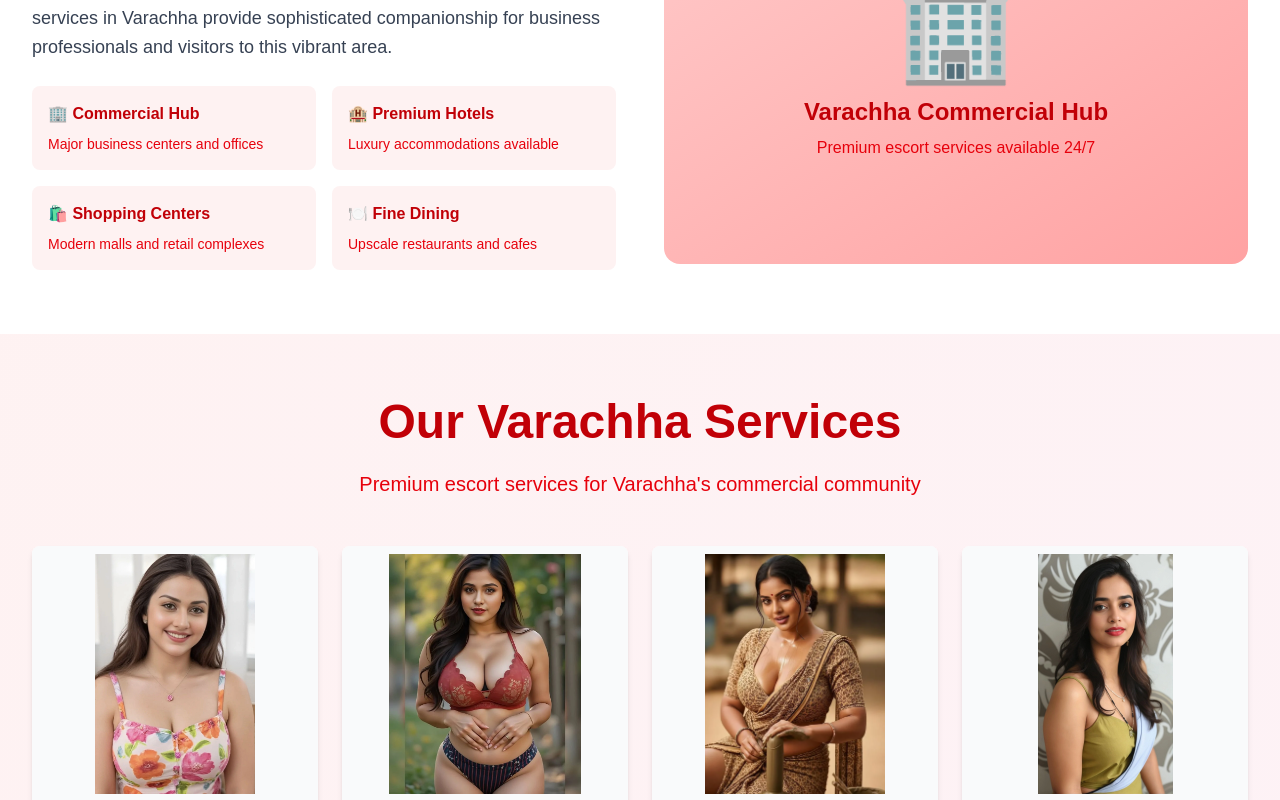
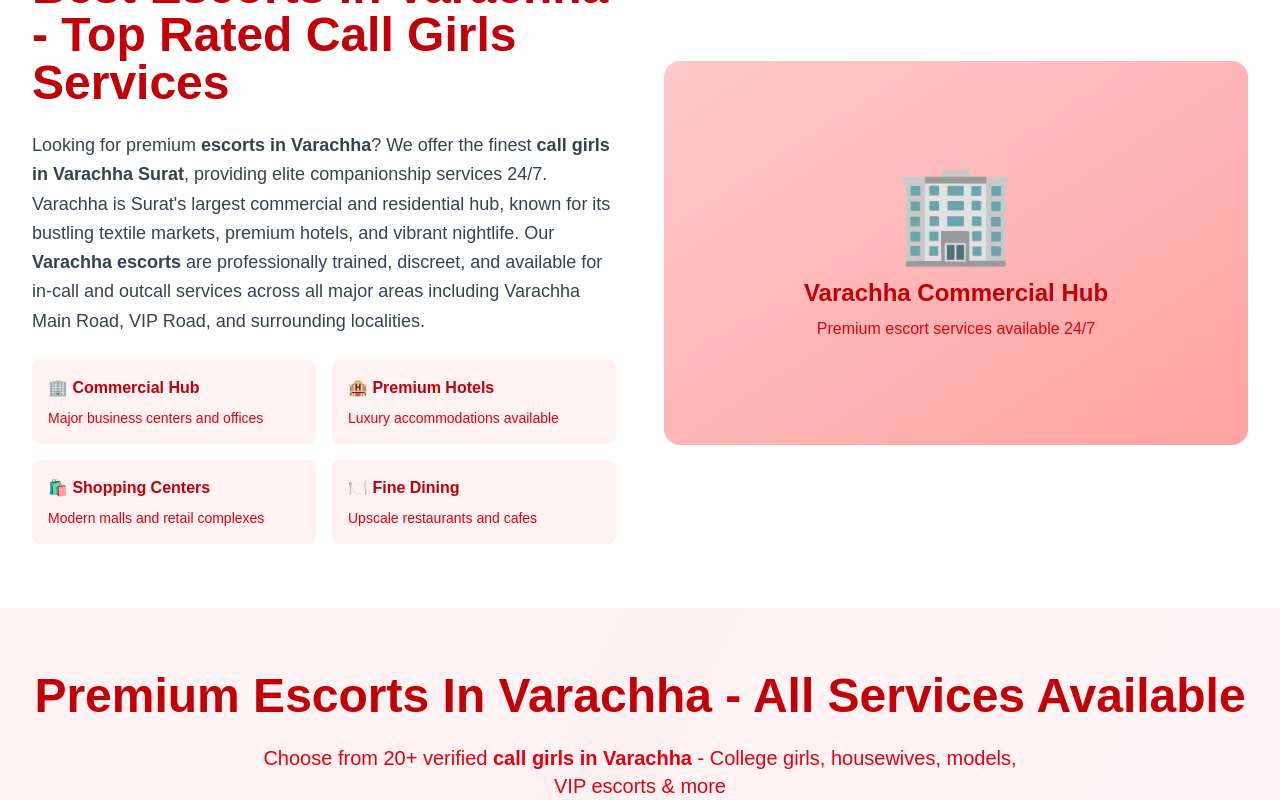
Before and after one commit to anshmydigitalcrown-ui/surat, a Next.js app: page /locations/varachha in a window 1280 px wide. Shown: the part 820-1620 px from the top of the page. Built offline with nearby package versions, Linux system fonts and the light colour scheme.

Commit message:
Optimize Varachha page SEO for 'Escorts In Varachha' keyword ranking

```diff
--- a/src/app/locations/varachha/page.tsx
+++ b/src/app/locations/varachha/page.tsx
@@ -76,10 +76,10 @@ export default function VarachhaEscorts() {
           <div className="absolute inset-0 bg-black/20"></div>
           <div className="relative max-w-7xl mx-auto px-4 sm:px-6 lg:px-8 text-center">
             <h1 className="text-3xl sm:text-4xl md:text-5xl lg:text-7xl font-bold mb-4 sm:mb-6 animate-fadeInUp leading-tight">
-              Varachha Escorts Services
+              Escorts In Varachha | Premium Call Girls Varachha Surat
             </h1>
             <p className="text-lg sm:text-xl lg:text-2xl text-red-100 max-w-3xl mx-auto animate-fadeInUp leading-relaxed px-4">
-              Premium escort services in Varachha - Commercial hub with premium hotels and business centers
+              #1 Rated Escorts In Varachha - Elite Call Girls, VIP Companionship & Professional Escort Services in Varachha, Surat Available 24/7
             </p>
             <div className="mt-6 sm:mt-8 flex flex-col sm:flex-row gap-3 sm:gap-4 justify-center max-w-md sm:max-w-none mx-auto">
               <Link
@@ -104,12 +104,10 @@ export default function VarachhaEscorts() {
             <div className="grid grid-cols-1 lg:grid-cols-2 gap-8 lg:gap-12 items-center">
               <div className="order-2 lg:order-1">
                 <h2 className="text-2xl sm:text-3xl md:text-4xl lg:text-5xl font-bold text-red-700 mb-4 sm:mb-6">
-                  About Varachha Area
+                  Best Escorts In Varachha - Top Rated Call Girls Services
                 </h2>
                 <p className="text-base sm:text-lg text-gray-700 mb-4 sm:mb-6 leading-relaxed">
-                  Varachha is a major commercial hub in Surat, known for its bustling business centers,
-                  premium hotels, and shopping complexes. Our escort services in Varachha provide
-                  sophisticated companionship for business professionals and visitors to this vibrant area.
+                  Looking for premium <strong>escorts in Varachha</strong>? We offer the finest <strong>call girls in Varachha Surat</strong>, providing elite companionship services 24/7. Varachha is Surat's largest commercial and residential hub, known for its bustling textile markets, premium hotels, and vibrant nightlife. Our <strong>Varachha escorts</strong> are professionally trained, discreet, and available for in-call and outcall services across all major areas including Varachha Main Road, VIP Road, and surrounding localities.
                 </p>
                 <div className="grid grid-cols-1 sm:grid-cols-2 gap-3 sm:gap-4">
                   <div className="bg-red-50 p-3 sm:p-4 rounded-lg">
@@ -148,10 +146,10 @@ export default function VarachhaEscorts() {
           <div className="max-w-7xl mx-auto px-4 sm:px-6 lg:px-8">
             <div className="text-center mb-8 sm:mb-12">
               <h2 className="text-2xl sm:text-3xl md:text-4xl lg:text-5xl font-bold text-red-700 mb-4 sm:mb-6">
-                Our Varachha Services
+                Premium Escorts In Varachha - All Services Available
               </h2>
               <p className="text-lg sm:text-xl text-red-600 max-w-3xl mx-auto">
-                Premium escort services for Varachha&apos;s commercial community
+                Choose from 20+ verified <strong>call girls in Varachha</strong> - College girls, housewives, models, VIP escorts & more
               </p>
             </div>
 
@@ -210,7 +208,7 @@ export default function VarachhaEscorts() {
           <div className="max-w-7xl mx-auto px-4 sm:px-6 lg:px-8">
             <div className="text-center mb-8 sm:mb-12">
               <h2 className="text-2xl sm:text-3xl md:text-4xl lg:text-5xl font-bold text-red-700 mb-4 sm:mb-6">
-                Why Choose Our Varachha Services
+                Why Choose Our Escorts In Varachha Surat?
               </h2>
             </div>
 
@@ -239,53 +237,46 @@ export default function VarachhaEscorts() {
           <div className="max-w-6xl mx-auto px-4 sm:px-6 lg:px-8">
             <div className="text-center mb-12">
               <h2 className="text-3xl sm:text-4xl md:text-5xl font-bold text-red-800 mb-6">
-                Escorts in Varachha - Premium Companionship Services
+                Escorts In Varachha | Call Girls Varachha | Varachha Escorts Service
               </h2>
               <p className="text-lg sm:text-xl text-red-700 max-w-4xl mx-auto leading-relaxed">
-                Discover elite escort services in Varachha, Surat&apos;s premier commercial hub offering
-                sophisticated companionship for discerning clients
+                Welcome to Varachha's #1 rated escort service! Find verified <strong>escorts in Varachha</strong>, professional <strong>call girls in Varachha</strong>, and premium companionship services available 24/7. Whether you're looking for VIP escorts, college girls, Russian models, or housewife escorts in Varachha, we have the perfect companion for you.
               </p>
             </div>
 
             <div className="grid grid-cols-1 lg:grid-cols-2 gap-12 mb-16">
               <div className="space-y-6">
                 <h3 className="text-2xl sm:text-3xl font-bold text-red-800 mb-4">
-                  Why Choose Varachha Escorts?
+                  Why Choose Our Escorts In Varachha?
                 </h3>
                 <p className="text-base sm:text-lg text-gray-700 leading-relaxed">
-                  Varachha stands as Surat&apos;s most prominent commercial district, attracting business
-                  professionals, entrepreneurs, and visitors from across the globe. Our premium escort
-                  services in Varachha cater to the sophisticated needs of this elite clientele,
-                  offering unmatched companionship experiences.
+                  <strong>Escorts in Varachha</strong> are highly sought after due to the area's prominence as Surat's largest commercial and residential district. Our <strong>call girls in Varachha</strong> are carefully selected, professionally trained, and offer world-class companionship services. Whether you need an escort for business meetings, social events, dinner dates, or private companionship, our <strong>Varachha escorts</strong> deliver exceptional experiences tailored to your needs.
                 </p>
                 <p className="text-base sm:text-lg text-gray-700 leading-relaxed">
-                  Located in the heart of Surat&apos;s textile and diamond trading center, Varachha
-                  offers the perfect backdrop for business meetings, social events, and private
-                  gatherings. Our carefully selected companions understand the nuances of
-                  professional networking and social etiquette required in this prestigious area.
+                  Located strategically near VIP Road, Varachha Main Road, and close to premium hotels like The Gateway Hotel and Courtyard by Marriott, our <strong>escort service in Varachha</strong> provides convenient outcall services across the entire Varachha area. We serve clients in Varachha Char Rasta, Canal Road, Kapodra, and all nearby localities with complete discretion and professionalism.
                 </p>
               </div>
 
               <div className="space-y-6">
                 <h3 className="text-2xl sm:text-3xl font-bold text-red-800 mb-4">
-                  Premium Services Available
+                  Types of Call Girls In Varachha We Offer
                 </h3>
                 <div className="grid grid-cols-1 sm:grid-cols-2 gap-4">
                   <div className="bg-white p-4 rounded-lg shadow-md border border-red-100">
-                    <h4 className="font-semibold text-red-700 mb-2">Business Companions</h4>
-                    <p className="text-sm text-gray-600">Professional escorts for corporate events and business meetings</p>
+                    <h4 className="font-semibold text-red-700 mb-2">🎓 College Girl Escorts Varachha</h4>
+                    <p className="text-sm text-gray-600">Young, energetic college girls available for companionship and dating</p>
                   </div>
                   <div className="bg-white p-4 rounded-lg shadow-md border border-red-100">
-                    <h4 className="font-semibold text-red-700 mb-2">Social Events</h4>
-                    <p className="text-sm text-gray-600">Elegant companions for parties and social gatherings</p>
+                    <h4 className="font-semibold text-red-700 mb-2">💼 VIP Call Girls Varachha</h4>
+                    <p className="text-sm text-gray-600">Elite models and high-profile escorts for business events</p>
                   </div>
                   <div className="bg-white p-4 rounded-lg shadow-md border border-red-100">
-                    <h4 className="font-semibold text-red-700 mb-2">Hotel Services</h4>
-                    <p className="text-sm text-gray-600">Discreet outcall services to premium hotels in Varachha</p>
+                    <h4 className="font-semibold text-red-700 mb-2">🏠 Housewife Escorts Varachha</h4>
+                    <p className="text-sm text-gray-600">Mature, experienced housewife companions for intimate encounters</p>
                   </div>
                   <div className="bg-white p-4 rounded-lg shadow-md border border-red-100">
-                    <h4 className="font-semibold text-red-700 mb-2">VIP Experiences</h4>
-                    <p className="text-sm text-gray-600">Exclusive high-end companionship for elite clients</p>
+                    <h4 className="font-semibold text-red-700 mb-2">🌟 Russian Model Escorts</h4>
+                    <p className="text-sm text-gray-600">International models and air hostess escorts in Varachha</p>
                   </div>
                 </div>
               </div>
@@ -295,13 +286,10 @@ export default function VarachhaEscorts() {
               <div className="grid grid-cols-1 md:grid-cols-2 gap-8 items-center">
                 <div>
                   <h3 className="text-2xl sm:text-3xl font-bold mb-4">
-                    Varachha&apos;s Commercial Advantage
+                    Areas We Serve - Escorts In Varachha
                   </h3>
                   <p className="text-red-100 leading-relaxed mb-6">
-                    As Surat&apos;s primary commercial district, Varachha hosts numerous multinational
-                    companies, luxury hotels, and upscale restaurants. Our escort services are
-                    strategically positioned to serve the sophisticated clientele that frequents
-                    this prestigious business hub.
+                    Our <strong>Varachha escort service</strong> covers all major areas including Varachha Main Road, VIP Road, Varachha Char Rasta, Canal Road, Kapodra, New Textile Market, and surrounding localities. We provide both in-call and outcall services to premium hotels like The Gateway Hotel, Courtyard by Marriott, and private residences across Varachha with complete confidentiality.
                   </p>
                   <div className="flex flex-wrap gap-4">
                     <span className="bg-red-500 px-4 py-2 rounded-full text-sm font-medium">24/7 Availability</span>
@@ -324,12 +312,10 @@ export default function VarachhaEscorts() {
 
             <div className="text-center">
               <h3 className="text-2xl sm:text-3xl font-bold text-red-800 mb-6">
-                Book Premium Escorts in Varachha Today
+                Book Call Girls In Varachha - Available 24/7
               </h3>
               <p className="text-lg text-gray-700 mb-8 max-w-3xl mx-auto">
-                Experience the finest companionship services in Surat&apos;s most prestigious commercial
-                area. Our professional escorts are ready to accompany you to business meetings,
-                social events, or private gatherings in Varachha.
+                Ready to book <strong>escorts in Varachha</strong>? Our verified <strong>call girls in Varachha Surat</strong> are available 24/7 for in-call and outcall services. Whether you need companionship for a few hours or overnight, our professional <strong>Varachha escorts</strong> ensure complete satisfaction and discretion. Call now for instant booking!
               </p>
               <div className="grid grid-cols-1 sm:grid-cols-3 gap-6">
                 <div className="text-center">
@@ -361,9 +347,9 @@ export default function VarachhaEscorts() {
         {/* Contact Section */}
         <section className="py-12 sm:py-16 bg-gradient-to-r from-red-600 to-red-700 text-white">
           <div className="max-w-4xl mx-auto text-center px-4 sm:px-6 lg:px-8">
-            <h2 className="text-2xl sm:text-3xl md:text-4xl lg:text-5xl font-bold mb-4 sm:mb-6">Ready to Book Varachha Escorts?</h2>
+            <h2 className="text-2xl sm:text-3xl md:text-4xl lg:text-5xl font-bold mb-4 sm:mb-6">Book Escorts In Varachha Now - Call Girls Available</h2>
             <p className="text-lg sm:text-xl mb-6 sm:mb-8 text-red-100">
-              Contact us today to arrange premium escort services in Varachha&apos;s commercial area
+              Contact us for instant booking of verified <strong>call girls in Varachha</strong> - Available 24/7 for outcall services
             </p>
             <div className="flex flex-col sm:flex-row gap-3 sm:gap-4 justify-center max-w-md sm:max-w-none mx-auto">
               <Link
```
